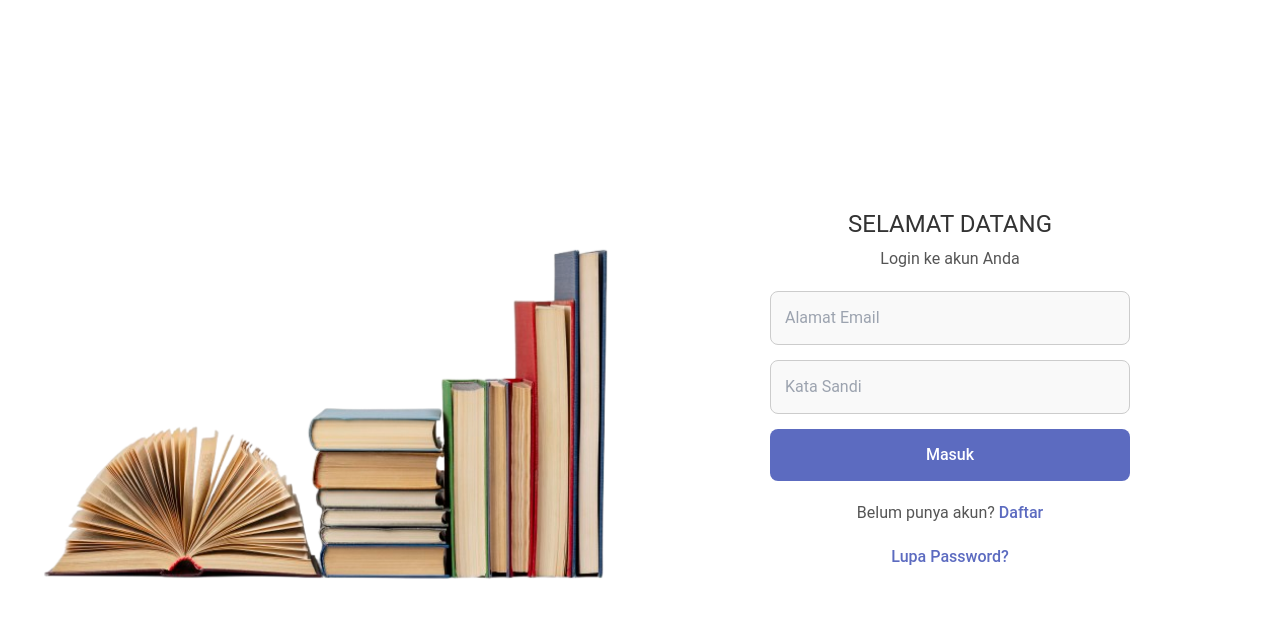
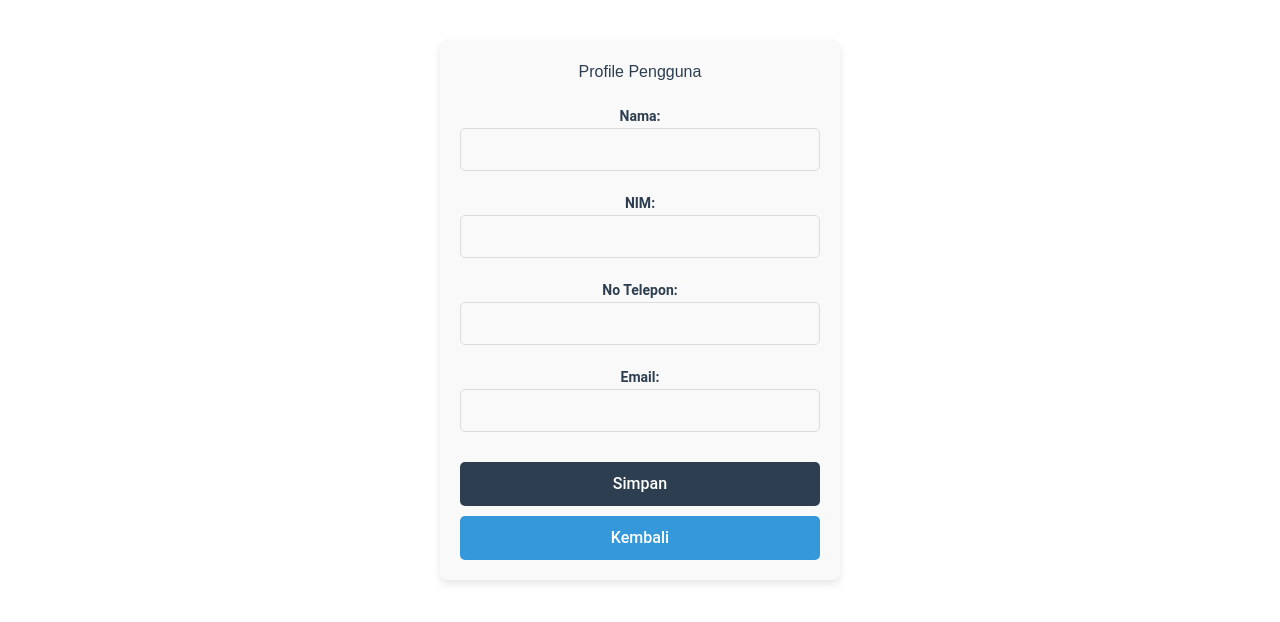
Before and after one commit to proyek-uas-arsitektur-sistem-perpus/proyek-sistem-perpus, a React (Vite) app in the folder frontend/: page /profile in a window 1280 px wide. Shown: the top 622 px of the page. Built offline with nearby package versions, Linux system fonts and the light colour scheme.

Commit message:
edit profile pengguna

```diff
--- a/frontend/package.json
+++ b/frontend/package.json
@@ -16,7 +16,7 @@
     "axios": "^1.7.9",
     "react": "^18.3.1",
     "react-dom": "^18.3.1",
-    "react-router-dom": "^7.1.0"
+    "react-router-dom": "^7.1.1"
   },
   "devDependencies": {
     "@eslint/js": "^9.17.0",
--- a/frontend/src/App.jsx
+++ b/frontend/src/App.jsx
@@ -1,12 +1,12 @@
 import { BrowserRouter as Router, Routes, Route } from "react-router-dom";
-import Login from "./pages/Login"; // Halaman Login
-import Logout from "./pages/Logout"; // Halaman Logout
-import Register from "./pages/Register"; // Halaman Register
-import Dashboard from "./pages/Dashboard"; // Halaman Dashboard
-import ProfilePengguna from './components/ProfilePengguna'; // Halaman Profile Pengguna
-import GantiPassword from './components/GantiPassword'; // Halaman Ganti Password
-import SidebarStaff from "./components/SidebarStaff"; // Sidebar Staff
-import SearchFilter from './components/SearchFilter'; // Halaman Search Filter
+import Login from "./pages/Login";
+import Logout from "./pages/Logout";
+import Register from "./pages/Register";
+import Dashboard from "./pages/Dashboard";
+import GantiPassword from './components/GantiPassword';
+import SidebarStaff from "./components/SidebarStaff";
+import SearchFilter from './components/SearchFilter';
+import ProfilePengguna from "./pages/ProfilePengguna";  // Import halaman Profile
 import "./App.css"; // Tambahkan CSS global jika diperlukan
 
 const App = () => {
@@ -15,47 +15,24 @@ const App = () => {
       <div className="app">
         {/* Routing */}
         <Routes>
-          {/* Route ke halaman Login */}
           <Route path="/login" element={<Login />} />
-
-          {/* Route ke halaman Register */}
           <Route path="/register" element={<Register />} />
-
-          {/* Route ke halaman Dashboard, hanya bisa diakses setelah login */}
-          <Route
-            path="/dashboard"
-            element={
-              <div>
-                <SidebarStaff /> {/* Menampilkan Sidebar hanya di Dashboard */}
-                <Dashboard />
-              </div>
-            }
-          />
-
-          {/* Route ke halaman Profile Pengguna */}
-          <Route path="/dashboard/profile" element={<ProfilePengguna />} />
-
-          {/* Route ke halaman Ganti Password */}
+          <Route path="/dashboard" element={
+            <div>
+              <SidebarStaff />
+              <Dashboard />
+            </div>
+          } />
           <Route path="/login/change-password" element={<GantiPassword />} />
-
-          {/* Route untuk halaman Lupa Password */}
           <Route path="/lupa-password" element={<GantiPassword />} />
-
-          {/* Route ke halaman Search Filter */}
-          <Route
-            path="/search"
-            element={
-              <div>
-                <SidebarStaff /> {/* Sidebar juga muncul di halaman Search */}
-                <SearchFilter /> {/* Halaman Search Filter */}
-              </div>
-            }
-          />
-
-          {/* Route untuk logout */}
+          <Route path="/search" element={
+            <div>
+              <SidebarStaff />
+              <SearchFilter />
+            </div>
+          } />
           <Route path="/logout" element={<Logout />} />
-
-          {/* Redirect jika route tidak ditemukan */}
+          <Route path="/profile" element={<ProfilePengguna />} /> {/* Route untuk halaman Profile */}
           <Route path="*" element={<Login />} />
         </Routes>
       </div>
--- a/frontend/src/components/ProfilePengguna.css
+++ /dev/null
@@ -1,67 +0,0 @@
-/* Styling untuk container profile */
-.profile-container {
-    width: 80%;
-    margin: 0 auto;
-    padding: 20px;
-    background-color: #f4f4f4;
-    border-radius: 8px;
-  }
-
-  /* Styling untuk header profile */
-  .profile-header {
-    text-align: center;
-    margin-bottom: 30px;
-  }
-
-  .profile-header h2 {
-    font-size: 2rem;
-    color: #333;
-  }
-
-  /* Styling untuk informasi profile */
-  .profile-info {
-    display: flex;
-    flex-direction: column;
-    gap: 15px;
-    font-size: 1rem;
-    text-align: center;
-  }
-
-  .profile-info p {
-    margin: 5px 0;
-    color: #555;
-  }
-
-  .profile-info span {
-    font-weight: bold;
-  }
-
-  /* Styling untuk gambar profile */
-  .profile-image {
-    margin: 0 auto;
-    width: 150px;
-    height: 150px;
-    border-radius: 50%; /* Membuat gambar menjadi bulat */
-    overflow: hidden;
-    border: 2px solid #ccc;
-  }
-
-  .profile-image img {
-    width: 100%;
-    height: 100%;
-    object-fit: cover;
-  }
-
-  /* Tombol Edit */
-  .edit-btn {
-    padding: 10px 15px;
-    background-color: #007bff;
-    color: white;
-    border: none;
-    border-radius: 5px;
-    cursor: pointer;
-  }
-
-  .edit-btn:hover {
-    background-color: #0056b3;
-  }
--- a/frontend/src/components/ProfilePengguna.jsx
+++ /dev/null
@@ -1,25 +0,0 @@
-import 'react'; // Pastikan React diimpor dengan benar
-import './ProfilePengguna.css'; // Impor file CSS
-import profileImage from '../assets/Profile.jpg'; // Gunakan jalur relatif ke file gambar
-
-const ProfilePengguna = () => {
-  return (
-    <div className="profile-container">
-      <div className="profile-header">
-        <h2>Profile Pengguna</h2>
-      </div>
-
-      <div className="profile-info">
-        <div className="profile-image">
-          <img src={profileImage} alt="Profile" />
-        </div>
-        <p><span>Nama:</span> John Doe</p>
-        <p><span>Email:</span> johndoe@example.com</p>
-        <p><span>Role:</span> Admin</p>
-        <button className="edit-btn">Edit Profile</button>
-      </div>
-    </div>
-  );
-};
-
-export default ProfilePengguna;
--- a/frontend/src/components/SidebarStaff.css
+++ b/frontend/src/components/SidebarStaff.css
@@ -35,3 +35,14 @@
   background-color: #34495e;
   border-radius: 5px;
 }
+
+/* Menghilangkan garis bawah dan warna biru pada link */
+.sidebar ul li a {
+  text-decoration: none;  /* Menghapus garis bawah */
+  color: #ecf0f1;  /* Warna teks mengikuti warna sidebar */
+}
+
+.sidebar ul li a:hover {
+  color: #fff; /* Mengubah warna teks saat hover */
+  background-color: #34495e; /* Warna latar belakang saat hover */
+}
--- a/frontend/src/components/SidebarStaff.jsx
+++ b/frontend/src/components/SidebarStaff.jsx
@@ -9,7 +9,6 @@ import {
   faExchangeAlt,
   faMoneyBill,
   faClipboardList,
-  faCogs,
   faChevronDown,
   faSignOutAlt,
   faUserCircle, // Tambahkan ikon untuk Profile Pengguna
@@ -23,10 +22,14 @@ const SidebarStaff = () => {
 
   const handleLogout = () => {
     // Hapus token atau data autentikasi lainnya
-    localStorage.removeItem('authToken'); // Menghapus token dari localStorage (atau sessionStorage)
+    localStorage.removeItem("authToken"); // Menghapus token dari localStorage (atau sessionStorage)
 
     // Setelah logout, arahkan ke halaman login
     navigate("/login");
+  };
+
+  const handleProfileClick = () => {
+    navigate("/profile"); // Navigasi ke halaman Profile Pengguna
   };
 
   return (
@@ -34,12 +37,12 @@ const SidebarStaff = () => {
       <h2>PERPUSTAKAAN</h2>
       <ul>
         {/* Profile Pengguna */}
-        <li>
+        <li onClick={handleProfileClick}>
           <FontAwesomeIcon icon={faUserCircle} className="icon" /> Profile Pengguna
         </li>
 
         {/* Dashboard */}
-        <li>
+        <li onClick={() => navigate("/dashboard")}>
           <FontAwesomeIcon icon={faTachometerAlt} className="icon" /> Dashboard
         </li>
 
--- a/frontend/src/pages/Dashboard.jsx
+++ b/frontend/src/pages/Dashboard.jsx
@@ -1,8 +1,6 @@
-import 'react';
-import { Link } from 'react-router-dom'; // Mengimpor Link untuk navigasi
+import React from "react";
 import './Dashboard.css'; // Mengimpor file CSS untuk styling Dashboard
 import SidebarStaff from '../components/SidebarStaff'; // Mengimpor SidebarStaff
-
 
 // Komponen utama Dashboard
 const Dashboard = () => {
@@ -19,48 +17,39 @@ const Dashboard = () => {
 
         {/* Bagian kartu informasi */}
         <div className="dashboard-cards">
-          {/* Kartu untuk jumlah anggota, dengan ikon 'users' */}
+          {/* Kartu untuk jumlah anggota */}
           <div className="card blue">
             <i className="fas fa-users"></i> {/* Ikon pengguna (Anggota) */}
-            43 Anggota {/* Menampilkan jumlah anggota */}
+            43 Anggota
           </div>
 
-          {/* Kartu untuk jenis buku, dengan ikon 'book' */}
+          {/* Kartu untuk jenis buku */}
           <div className="card green">
             <i className="fas fa-book"></i> {/* Ikon buku (Jenis Buku) */}
-            5 Jenis Buku {/* Menampilkan jumlah jenis buku */}
+            5 Jenis Buku
           </div>
 
-          {/* Kartu untuk jumlah buku yang dipinjamkan, dengan ikon 'book-reader' */}
+          {/* Kartu untuk jumlah buku yang dipinjamkan */}
           <div className="card purple">
             <i className="fas fa-book-reader"></i> {/* Ikon buku yang dipinjam */}
-            2 Dipinjamkan {/* Menampilkan jumlah buku yang dipinjam */}
+            2 Dipinjamkan
           </div>
 
-          {/* Kartu untuk jumlah buku yang dikembalikan bulan ini, dengan ikon 'undo-alt' */}
+          {/* Kartu untuk jumlah buku yang dikembalikan bulan ini */}
           <div className="card orange">
             <i className="fas fa-undo-alt"></i> {/* Ikon pengembalian buku */}
-            10 Dikembalikan (Bulan Ini) {/* Menampilkan jumlah buku yang dikembalikan bulan ini */}
+            10 Dikembalikan (Bulan Ini)
           </div>
 
-          {/* Kartu untuk jumlah denda yang belum dibayar, dengan ikon 'credit-card' */}
+          {/* Kartu untuk jumlah denda yang belum dibayar */}
           <div className="card red">
             <i className="fas fa-credit-card"></i> {/* Ikon denda */}
-            1 Denda {/* Menampilkan jumlah denda yang harus dibayar */}
+            1 Denda
           </div>
-        </div>
-
-        {/* Link untuk Profile Pengguna */}
-        <div className="profile-link">
-          <Link to="/dashboard/profile">
-            <div className="profile-image">
-              <img src="Profile.jpg" alt="Profile" />
-            </div>
-          </Link>
         </div>
       </div>
     </div>
   );
 };
 
-export default Dashboard; // Menyimpan komponen Dashboard agar bisa digunakan di bagian lain aplikasi
+export default Dashboard;
--- /dev/null
+++ b/frontend/src/pages/ProfilePengguna.css
@@ -0,0 +1,68 @@
+.profile-form {
+    width: 100%;
+    max-width: 400px;
+    margin: 40px auto;
+    padding: 20px;
+    background-color: #f9f9f9;
+    border-radius: 8px;
+    box-shadow: 0 4px 8px rgba(0, 0, 0, 0.1);
+  }
+
+  .profile-form h2 {
+    text-align: center;
+    margin-bottom: 20px;
+    font-family: "Arial", sans-serif;
+    color: #2c3e50;
+  }
+
+  .profile-form form {
+    display: flex;
+    flex-direction: column;
+  }
+
+  .profile-form label {
+    font-size: 14px;
+    font-weight: 600;
+    margin-bottom: 5px;
+    color: #2c3e50;
+  }
+
+  .profile-form input {
+    padding: 10px;
+    margin-bottom: 20px;
+    border: 1px solid #ddd;
+    border-radius: 5px;
+    font-size: 14px;
+  }
+
+  .profile-form button[type="submit"] {
+    padding: 10px;
+    margin-top: 10px;
+    border: none;
+    background-color: #2c3e50;
+    color: white;
+    font-size: 16px;
+    cursor: pointer;
+    border-radius: 5px;
+  }
+
+  .profile-form button[type="submit"]:hover {
+    background-color: #34495e;
+  }
+
+  .back-button {
+    padding: 10px;
+    width: 100%;
+    margin-top: 10px;
+    background-color: #3498db;
+    color: white;
+    border: none;
+    border-radius: 5px;
+    font-size: 16px;
+    cursor: pointer;
+    text-align: center;
+  }
+
+  .back-button:hover {
+    background-color: #2980b9;
+  }
--- /dev/null
+++ b/frontend/src/pages/ProfilePengguna.jsx
@@ -0,0 +1,80 @@
+import React, { useState } from "react";
+import { useNavigate } from "react-router-dom"; // Import useNavigate untuk navigasi
+import "./ProfilePengguna.css"; // Pastikan Anda memiliki file CSS untuk styling
+
+const ProfilePengguna = () => {
+  const [formData, setFormData] = useState({
+    name: "",
+    nim: "",
+    phone: "",
+    email: "",
+  });
+
+  const navigate = useNavigate(); // Hook untuk navigasi
+
+  const handleChange = (e) => {
+    const { name, value } = e.target;
+    setFormData({ ...formData, [name]: value });
+  };
+
+  const handleSubmit = (e) => {
+    e.preventDefault();
+    console.log("Data form:", formData);
+  };
+
+  const handleBack = () => {
+    navigate(-1); // Navigasi ke halaman sebelumnya
+  };
+
+  return (
+    <div className="profile-form">
+      <h2>Profile Pengguna</h2>
+      <form onSubmit={handleSubmit}>
+        <div>
+          <label>Nama:</label>
+          <input
+            type="text"
+            name="name"
+            value={formData.name}
+            onChange={handleChange}
+          />
+        </div>
+        <div>
+          <label>NIM:</label>
+          <input
+            type="text"
+            name="nim"
+            value={formData.nim}
+            onChange={handleChange}
+          />
+        </div>
+        <div>
+          <label>No Telepon:</label>
+          <input
+            type="text"
+            name="phone"
+            value={formData.phone}
+            onChange={handleChange}
+          />
+        </div>
+        <div>
+          <label>Email:</label>
+          <input
+            type="email"
+            name="email"
+            value={formData.email}
+            onChange={handleChange}
+          />
+        </div>
+        <button type="submit">Simpan</button>
+      </form>
+
+      {/* Tombol Kembali */}
+      <button className="back-button" onClick={handleBack}>
+        Kembali
+      </button>
+    </div>
+  );
+};
+
+export default ProfilePengguna;
```
Also changed, not shown: 1 other file (tests, documents, lock files or other folders). Lines whose indentation alone changed are shown as unchanged.
